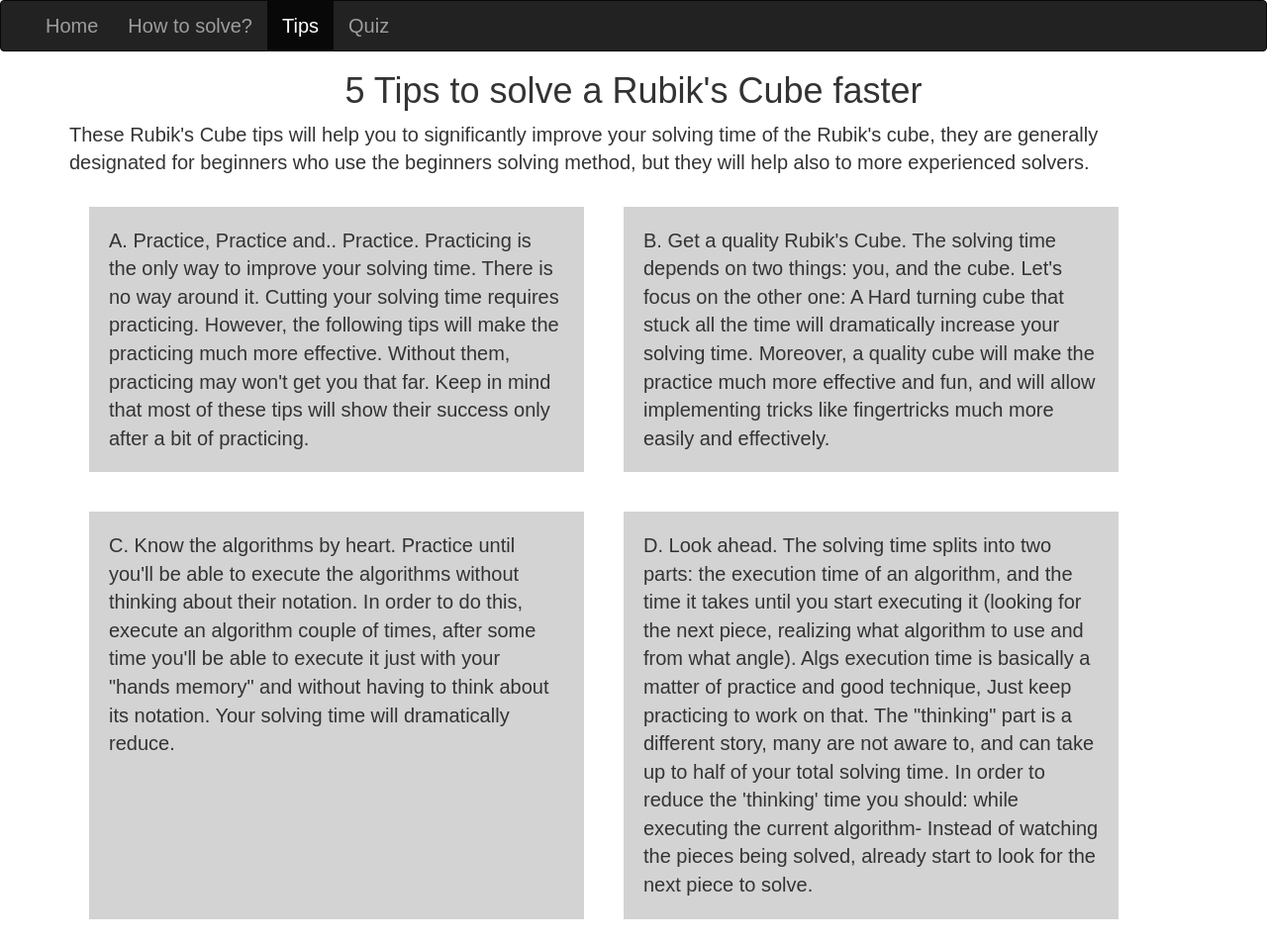
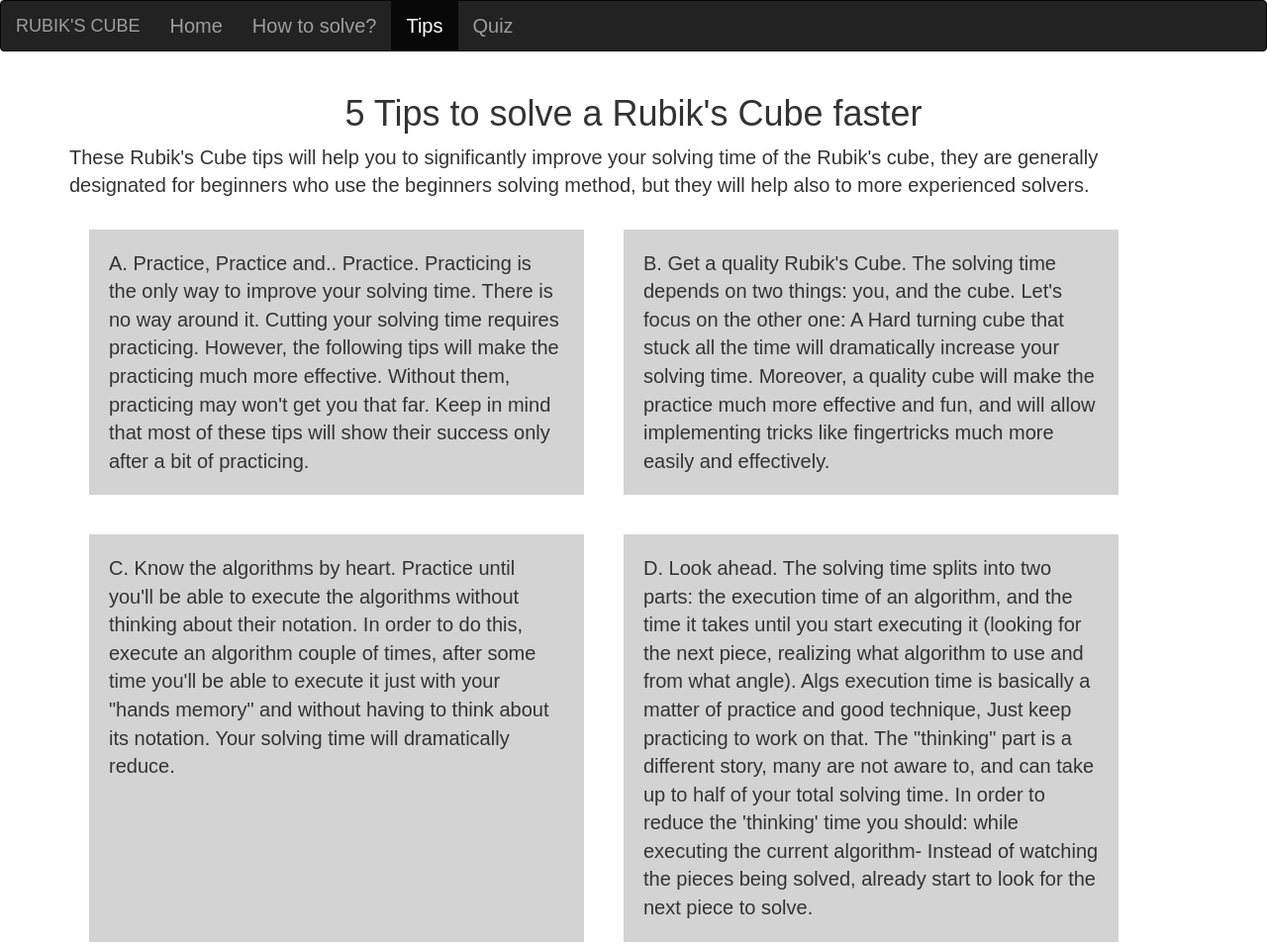
Before and after one commit to patelkelvin/Rubikcube, a plain HTML site: page Tips.html in a window 1280 px wide. Shown: the top 955 px of the page at 99% size. Drawn offline with nearby package versions, Linux system fonts and the light colour scheme.

Commit message:
third commit

```diff
--- a/Tips.html
+++ b/Tips.html
@@ -31,6 +31,7 @@
         <span class="icon-bar"></span>
         <span class="icon-bar"></span>
       </button>
+      <a class="navbar-brand" href="index.html">RUBIK'S CUBE</a>
     </div>
     <div class="collapse navbar-collapse" id="myNavbar">
       <ul class="nav navbar-nav">
@@ -42,7 +43,7 @@
     </div>
   </div>
 </nav>
-<div>
+<div style="padding-top: 3px;">
     <h1>5 Tips to solve a Rubik's Cube faster</h1>
   <div class="container"><p>
     These Rubik's Cube tips will help you to significantly improve your solving time of the Rubik's cube, they are generally designated for beginners who use the beginners solving method, but they will help also to more experienced solvers.
```
Also changed, not shown: Quiz.html (+1 -0 lines), index.html (+2 -1 lines), solve.html (+1 -0 lines).
